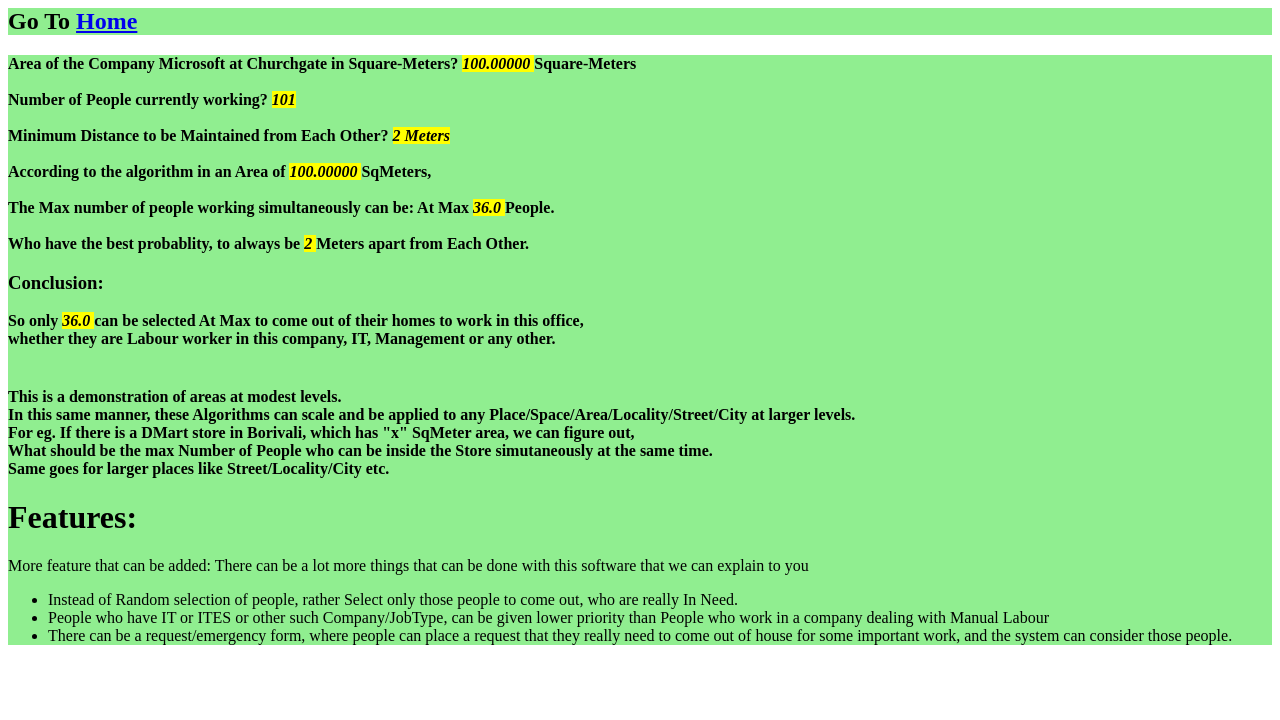
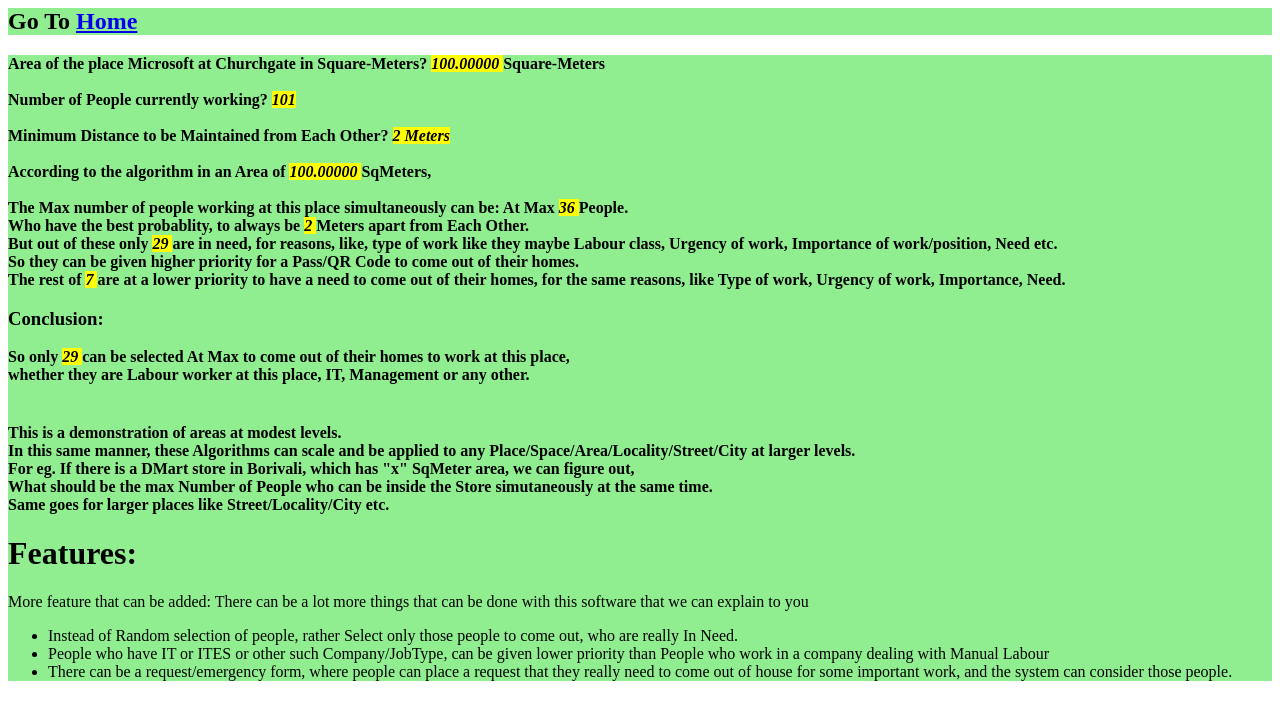
Before and after one commit to ashish2/aayu, a Django app: page /greened/city/1/branch/1/ in a window 1280 px wide. Shown: the top 720 px of the page. Run offline with Django 3.2, Linux system fonts and the light colour scheme; data comes from the database, SQL or seed files in the repository.

Commit message:
U: some need based logic...

```diff
--- a/greened/templates/branch_people.html
+++ b/greened/templates/branch_people.html
@@ -21,7 +21,7 @@ The Max Number of People this Company Branch can handle is {{handle}}
 
 	<div>
 		<b>
-			Area of the Company {{branch.company.name}} at {{branch.address}} in Square-Meters?
+			Area of the place {{branch.company.name}} at {{branch.address}} in Square-Meters?
 			<i
 				style="background-color: yellow"
 			>
@@ -62,14 +62,13 @@ The Max Number of People this Company Branch can handle is {{handle}}
 			SqMeters,
 			<br />
 			<br />
-			The Max number of people working simultaneously can be: At Max
+			The Max number of people working at this place simultaneously can be: At Max
 			<i
 				style="background-color: yellow"
 			>
 				{{handle}}
 			</i>
 			People.
-			<br />
 			<br />
 			Who have the best probablity, to always be
 			<i
@@ -78,6 +77,26 @@ The Max Number of People this Company Branch can handle is {{handle}}
 			{{min_dist}}
 			</i>
 			Meters apart from Each Other.
+			<br />
+			But out of these only
+			<i
+				style="background-color: yellow"
+			>
+			{{allowed_handle}}
+			</i>
+			are in need, for reasons, like, type of work like they maybe Labour class,
+			Urgency of work, Importance of work/position, Need etc.
+			<br />
+			So they can be given higher priority for a Pass/QR Code to come out of their homes.
+			<br />
+			The rest of
+			<i
+				style="background-color: yellow"
+			>
+			{{not_allowed_handle}}
+			</i>
+			are at a lower priority to have a need to come out of their homes,
+			for the same reasons, like Type of work, Urgency of work, Importance, Need.
 		<br />
 		</b>
 		<h3>
@@ -89,11 +108,11 @@ The Max Number of People this Company Branch can handle is {{handle}}
 			<i
 				style="background-color: yellow"
 			>
-				{{handle}}
+				{{allowed_handle}}
 			</i>
-			can be selected At Max to come out of their homes to work in this office,
+			can be selected At Max to come out of their homes to work at this place,
 			<br />
-			whether they are Labour worker in this company, IT, Management or any other.
+			whether they are Labour worker at this place, IT, Management or any other.
 		</b>
 	</div>
 	<br />
--- a/greened/views.py
+++ b/greened/views.py
@@ -5,6 +5,7 @@ from django.views.generic import TemplateView
 # Create your views here.
 from cities.models import City
 from companies.models import Branch
+from algo import algo
 
 class CitiesView(TemplateView):
     template_name = "city.html"
@@ -28,19 +29,22 @@ def details(request, city_id):
 
     return render(request, 'details.html', context)
 
-from algo import algo
 def branch_people(request, city_id, branch_id):
     city = City.objects.get(id=city_id)
     branch = Branch.objects.get(id=branch_id)
 
     min_dist = algo.minimum_distance_to_be_maintained()
-    handle = algo.how_many_can_be_handled(branch.area)
+    handle = round( algo.how_many_can_be_handled(branch.area) )
+
+    allowed_handle = round( handle - (handle * 20/100) )
 
     context = {
         'city': city,
         'branch': branch,
         'min_dist': min_dist,
-        'handle': handle
+        'handle': handle,
+        'allowed_handle': allowed_handle,
+        'not_allowed_handle': round( handle - allowed_handle ),
     }
 
     return render(request, 'branch_people.html', context)
```
